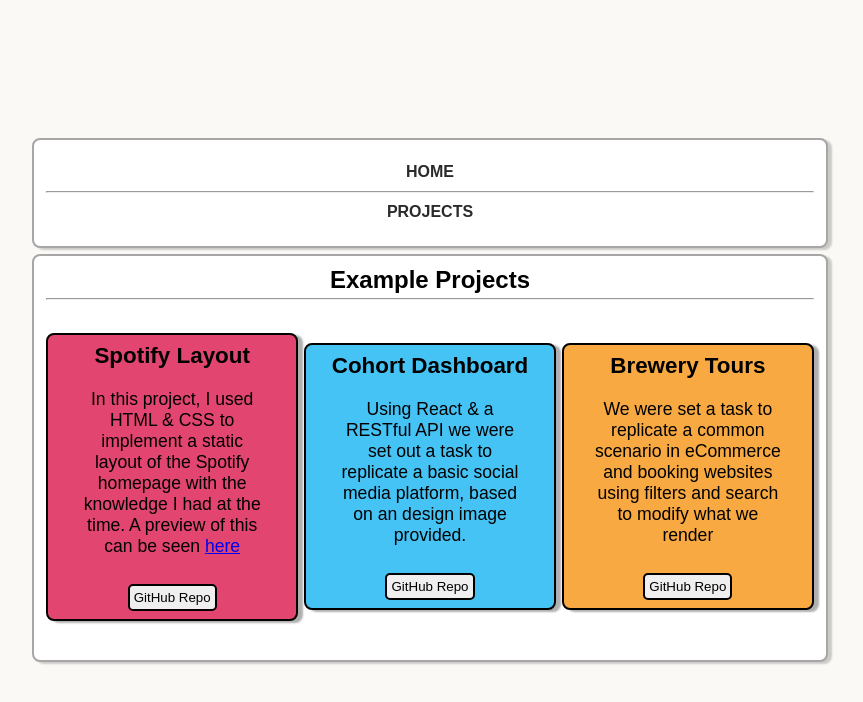
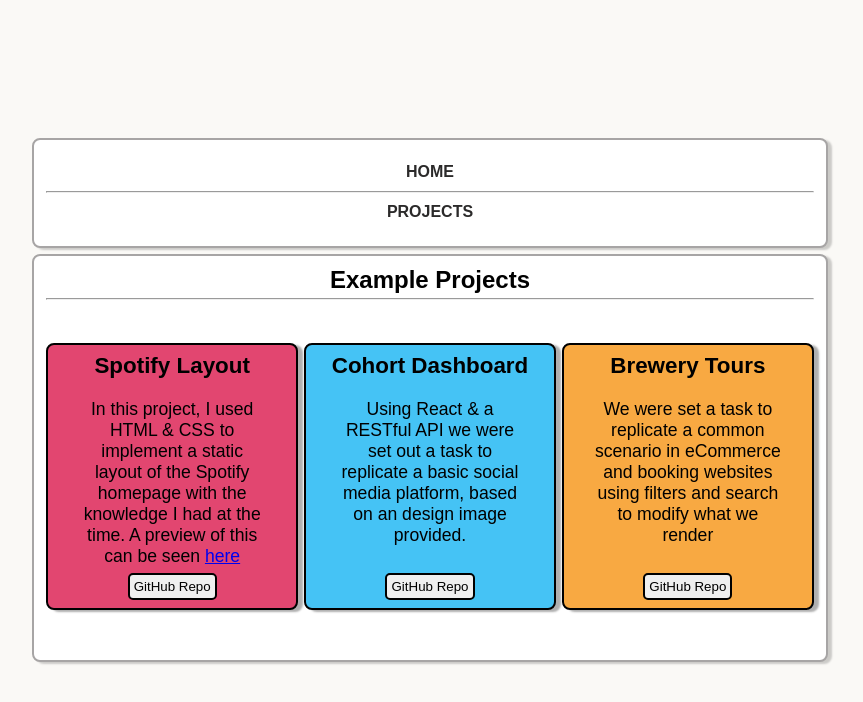
Before and after one commit to yee0802/portfolio-page, a React (Vite) app: page /projects in a window 1280 px wide. Shown: the top 702 px of the page, without its empty margins (210-1073 px from the left). Built offline with nearby package versions, Linux system fonts and the light colour scheme.

Commit message:
update Project styling

```diff
--- a/src/pages/Projects/index.css
+++ b/src/pages/Projects/index.css
@@ -57,6 +57,8 @@
 }
 
 .project-info > p {
+  max-height: 171px;
+  max-width: 194.03px;
   font-size: 1.1rem;
   margin: 0.5rem 1.2rem;
   padding: 0.75rem 0;
@@ -74,7 +76,7 @@
   transition: all 150ms ease-in-out;
 }
 
-@media screen and (max-width: 820px) {
+@media screen and (max-width: 812px) {
   #projects {
     grid-template: 24px 1px repeat(3, 1fr) / 1fr;
     height: 350px;
@@ -103,6 +105,11 @@
     transform: none;
   }
 
+  .project-info > p {
+    max-width: none;
+    max-height: none;
+  }
+
   .spotify {
     grid-area: 3 / 1 / 4 / 2;
   }
```
